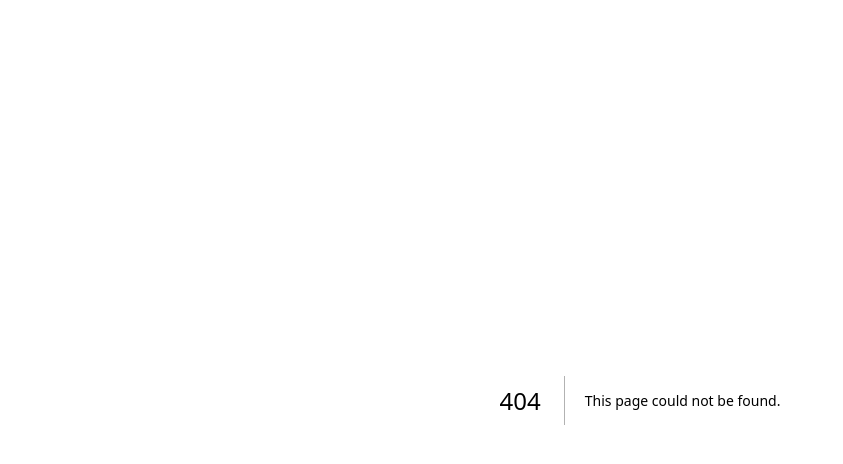
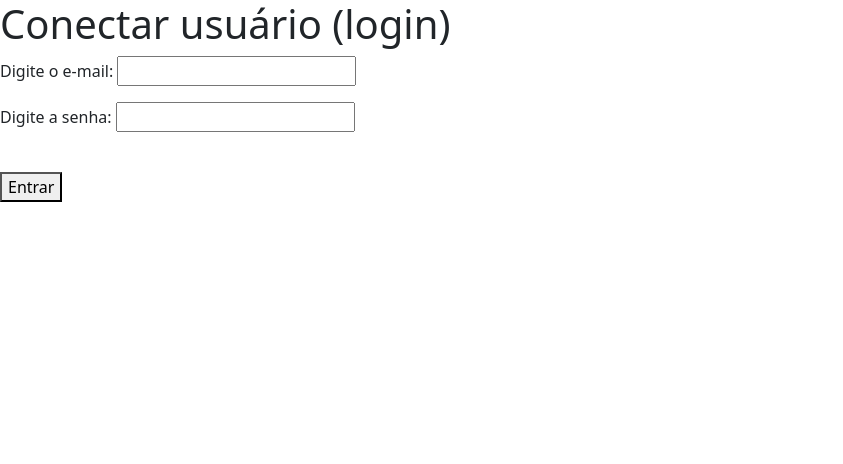
Before and after one commit to beatriztrm/CSS---HTML---, a Next.js app in the folder React/olamundo/: page /conectar in a window 1280 px wide. Before the commit this address had no page. Shown: the top 464 px of the page, without its empty margins (0-843 px from the left). Built offline with nearby package versions, Linux system fonts and the light colour scheme.

Commit message:
atualizar nome page

```diff
--- /dev/null
+++ b/React/olamundo/app/conectar/page.js
@@ -0,0 +1,40 @@
+'use client'
+import { useState } from "react";
+import supabase from "../conexao/supabase";
+
+function Conectar() {
+
+    const [email, alteraEmail] = useState("")
+    const [senha, alteraSenha] = useState("")
+
+    async function autenticar() {
+
+        const { data, error } = await supabase.auth.signInWithPassword({
+            email: email,
+            password: senha,
+        })
+
+        if(data.user == null){
+            alert("Dados inválidos!")
+            return
+        }
+        alert("Autenticado com sucesso!")
+        localStorage.setItem("id_usuario", data.user.id)
+    }
+
+
+    return (
+
+        <div>
+            <h1> Conectar usuário (login)</h1>
+
+            <p>Digite o e-mail: <input onChange={e => alteraEmail(e.target.value)} /> </p>
+            <p>Digite a senha: <input onChange={e => alteraSenha(e.target.value)} /> </p>
+            <br></br>
+            <button onClick={autenticar}>Entrar</button>
+
+        </div>
+    );
+}
+
+export default Conectar;
```
Also changed, not shown: React/olamundo/app/painel/page.js (added, +35 -0 lines).
